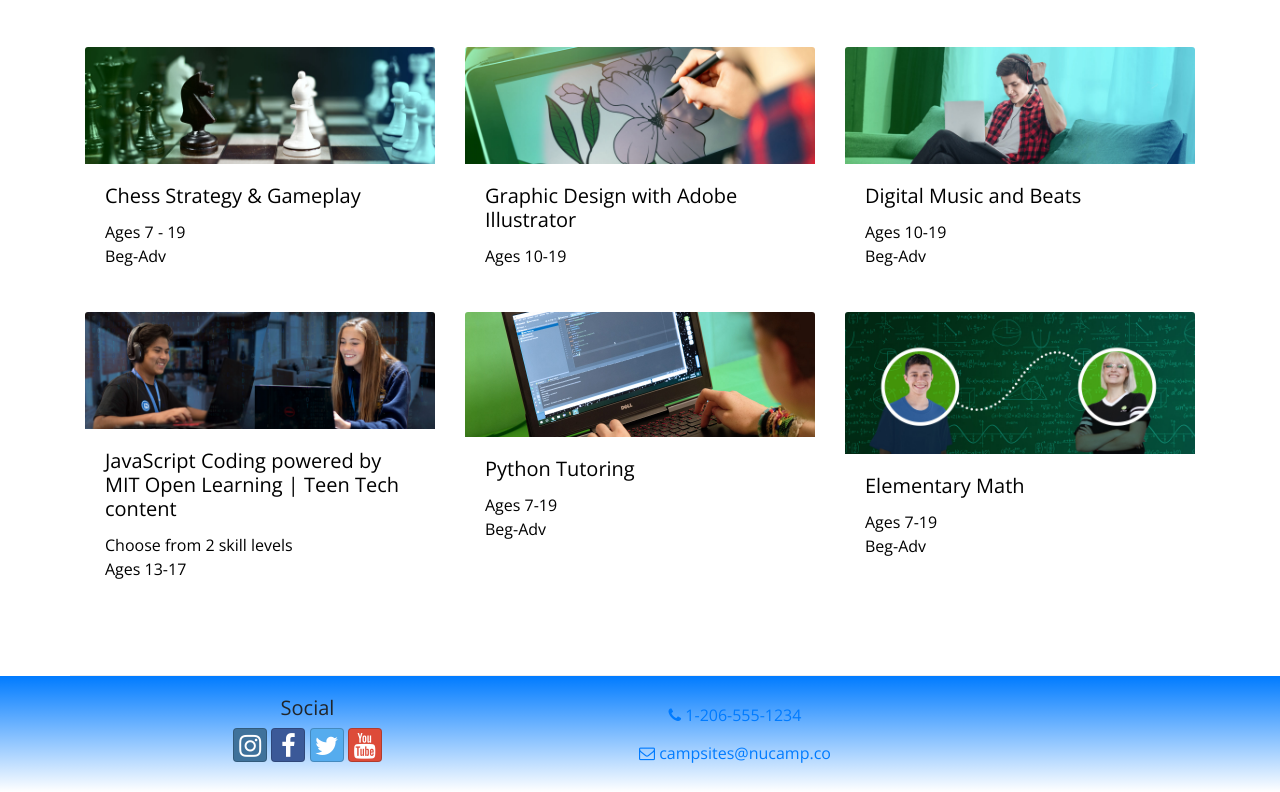
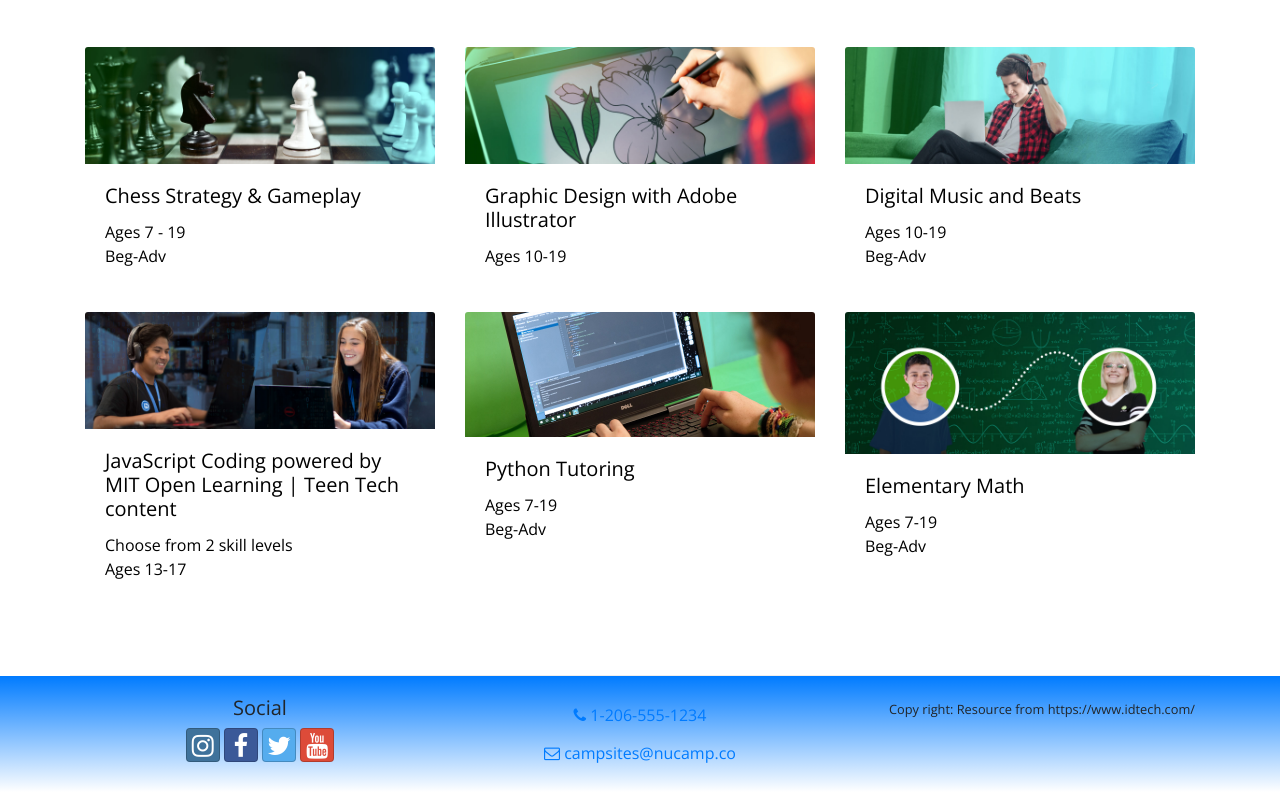
Before and after one commit to nhungle85/online-tutor, a website: page index.html in a window 1280 px wide. Shown: the part 575-1367 px from the top of the page. Drawn offline with nearby package versions, Linux system fonts and the light colour scheme.

Commit message:
add copy right to footer

```diff
--- a/index.html
+++ b/index.html
@@ -218,8 +218,7 @@
         <footer class="site-footer">
             <div class="container">
                 <div class="row">
-
-                 <div class="col-6 col-sm-5 text-center">
+                 <div class="col-4 text-center">
                      <h5>Social</h5>
                      <a class="btn btn-social-icon btn-instagram" href="http://instagram.com/"><i class="fa fa-instagram"></i></a>
                      <a class="btn btn-social-icon btn-facebook" href="http://facebook.com/"><i class="fa fa-facebook"></i></a>
@@ -229,6 +228,9 @@
                  <div class="col-sm-4 text-center">
                      <a role="button" class="btn btn-link" href="tel:+12065551234"><i class="fa fa-phone"></i> 1-206-555-1234</a><br />
                      <a role="button" class="btn btn-link" href="mailto:campsites@nucamp.co"><i class="fa fa-envelope-o"></i> campsites@nucamp.co</a>
+                 </div>
+                 <div class="col-4 text-right">
+                    <p><small> Copy right: Resource from https://www.idtech.com/</small></p>
                  </div>
                 </div>
             </div>
```
